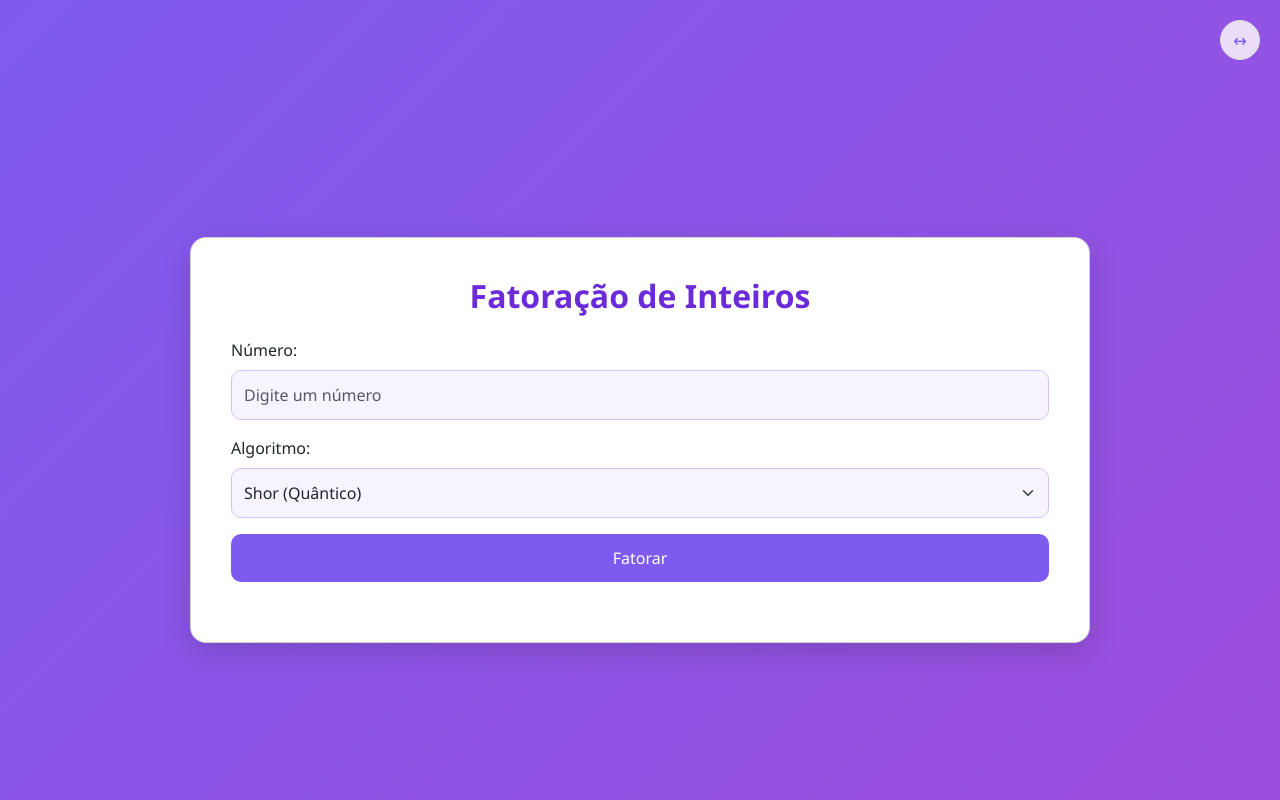
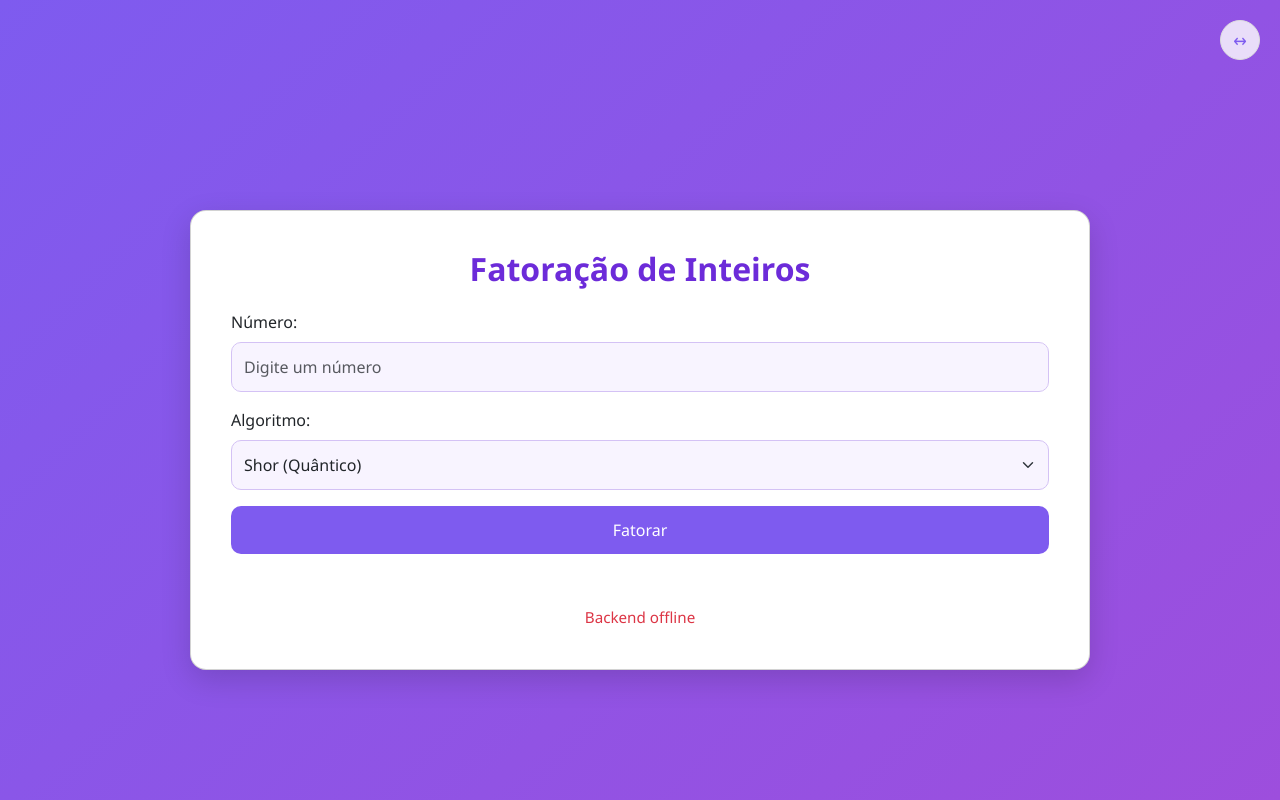
Before and after one commit to JoaoVitorBranco/cmd01_tcc_factoring_integers_into_primes_with_shor, a React (Vite) app in the folder front/: page / in a window 1280 px wide. Both pictures are taken after a click on the button "Trocar de tela". Built offline with nearby package versions, Linux system fonts and the light colour scheme; no server answers; what better-react-mathjax would draw is missing.

Commit message:
feat: add health check

```diff
--- a/front/src/Factorization.jsx
+++ b/front/src/Factorization.jsx
@@ -1,15 +1,37 @@
-import { useState } from "react"
+import React, { useState } from "react"
 import "bootstrap/dist/css/bootstrap.min.css"
 import { MathJax, MathJaxContext } from "better-react-mathjax"
 import "./App.css"
 
 function Factorization() {
+  const [health, setHealth] = useState(null)
+  const [healthLoading, setHealthLoading] = useState(true)
+
+  const API_URL = import.meta.env.VITE_API_URL
+
+  // Health check effect
+  React.useEffect(() => {
+    async function checkHealth() {
+      setHealthLoading(true)
+      try {
+        const res = await fetch(`${API_URL}/`)
+        if (res.ok) {
+          setHealth("ok")
+        } else {
+          setHealth("fail")
+        }
+      } catch {
+        setHealth("fail")
+      } finally {
+        setHealthLoading(false)
+      }
+    }
+    checkHealth()
+  }, [API_URL])
   const [numero, setNumero] = useState("")
   const [resultado, setResultado] = useState("")
   const [loading, setLoading] = useState(false)
   const [algoritmo, setAlgoritmo] = useState("shor")
-
-  const API_URL = import.meta.env.VITE_API_URL
 
   const fatorar = async (e) => {
     e.preventDefault()
@@ -72,6 +94,16 @@ function Factorization() {
         </div>
       </MathJaxContext>
       {loading && <div className="loader mx-auto my-3"></div>}
+      {/* Health check at bottom */}
+      <div style={{ marginTop: 32, textAlign: "center", fontSize: "0.95rem" }}>
+        {healthLoading ? (
+          <span style={{ color: "#666" }}>Verificando backend...</span>
+        ) : health === "ok" ? (
+          <span style={{ color: "#28a745" }}>Backend online</span>
+        ) : (
+          <span style={{ color: "#dc3545" }}>Backend offline</span>
+        )}
+      </div>
     </div>
   )
 }
```
